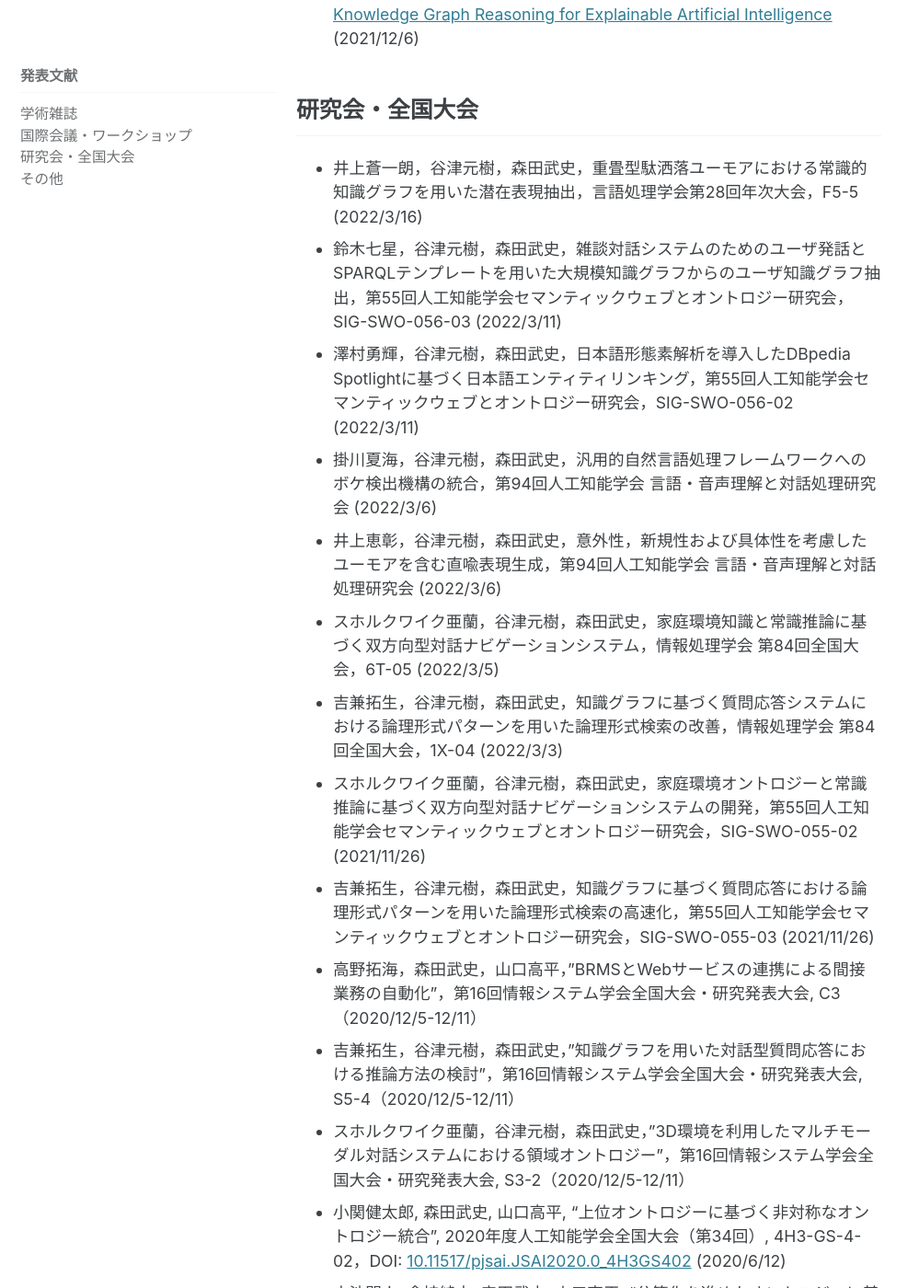
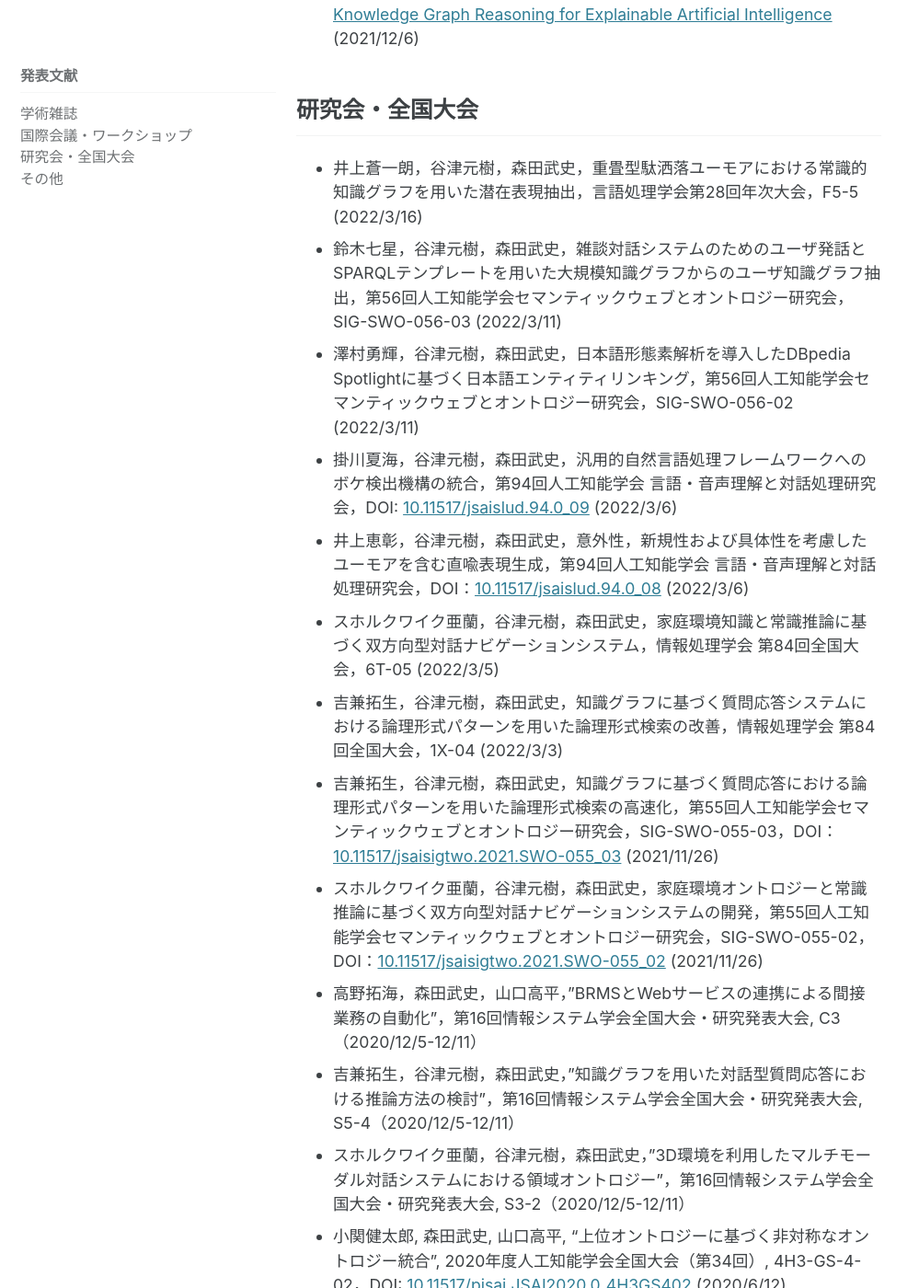
Before and after one commit to ke-lab-it-agu/ke-lab-it-agu.github.io, a Jekyll site: the page built from publications.md, in a window 1280 px wide and 1400 px high, scrolled down 614 px. Shown: the whole window at 92% size, without its empty margins (0-999 px from the left). Built offline with Jekyll 4.4.1, drawn with Linux system fonts in a browser that asks for light colours; cached includes are drawn as plain includes.

Commit message:
update publications

```diff
--- a/publications.md
+++ b/publications.md
@@ -14,14 +14,14 @@ sidebar:
 
 ## 研究会・全国大会
 * 井上蒼一朗，谷津元樹，森田武史，重畳型駄洒落ユーモアにおける常識的知識グラフを用いた潜在表現抽出，言語処理学会第28回年次大会，F5-5 (2022/3/16)
-* 鈴木七星，谷津元樹，森田武史，雑談対話システムのためのユーザ発話とSPARQLテンプレートを用いた大規模知識グラフからのユーザ知識グラフ抽出，第55回人工知能学会セマンティックウェブとオントロジー研究会，SIG-SWO-056-03 (2022/3/11)
-* 澤村勇輝，谷津元樹，森田武史，日本語形態素解析を導入したDBpedia Spotlightに基づく日本語エンティティリンキング，第55回人工知能学会セマンティックウェブとオントロジー研究会，SIG-SWO-056-02 (2022/3/11)
-* 掛川夏海，谷津元樹，森田武史，汎用的自然言語処理フレームワークへのボケ検出機構の統合，第94回人工知能学会 言語・音声理解と対話処理研究会 (2022/3/6)
-* 井上恵彰，谷津元樹，森田武史，意外性，新規性および具体性を考慮したユーモアを含む直喩表現生成，第94回人工知能学会 言語・音声理解と対話処理研究会 (2022/3/6)
+* 鈴木七星，谷津元樹，森田武史，雑談対話システムのためのユーザ発話とSPARQLテンプレートを用いた大規模知識グラフからのユーザ知識グラフ抽出，第56回人工知能学会セマンティックウェブとオントロジー研究会，SIG-SWO-056-03 (2022/3/11)
+* 澤村勇輝，谷津元樹，森田武史，日本語形態素解析を導入したDBpedia Spotlightに基づく日本語エンティティリンキング，第56回人工知能学会セマンティックウェブとオントロジー研究会，SIG-SWO-056-02 (2022/3/11)
+* 掛川夏海，谷津元樹，森田武史，汎用的自然言語処理フレームワークへのボケ検出機構の統合，第94回人工知能学会 言語・音声理解と対話処理研究会，DOI: [10.11517/jsaislud.94.0_09](https://doi.org/10.11517/jsaislud.94.0_09) (2022/3/6)
+* 井上恵彰，谷津元樹，森田武史，意外性，新規性および具体性を考慮したユーモアを含む直喩表現生成，第94回人工知能学会 言語・音声理解と対話処理研究会，DOI：[10.11517/jsaislud.94.0_08](https://doi.org/10.11517/jsaislud.94.0_08) (2022/3/6)
 * スホルクワイク亜蘭，谷津元樹，森田武史，家庭環境知識と常識推論に基づく双方向型対話ナビゲーションシステム，情報処理学会 第84回全国大会，6T-05 (2022/3/5)
 * 吉兼拓生，谷津元樹，森田武史，知識グラフに基づく質問応答システムにおける論理形式パターンを用いた論理形式検索の改善，情報処理学会 第84回全国大会，1X-04 (2022/3/3)
-* スホルクワイク亜蘭，谷津元樹，森田武史，家庭環境オントロジーと常識推論に基づく双方向型対話ナビゲーションシステムの開発，第55回人工知能学会セマンティックウェブとオントロジー研究会，SIG-SWO-055-02 (2021/11/26)
-* 吉兼拓生，谷津元樹，森田武史，知識グラフに基づく質問応答における論理形式パターンを用いた論理形式検索の高速化，第55回人工知能学会セマンティックウェブとオントロジー研究会，SIG-SWO-055-03 (2021/11/26)
+* 吉兼拓生，谷津元樹，森田武史，知識グラフに基づく質問応答における論理形式パターンを用いた論理形式検索の高速化，第55回人工知能学会セマンティックウェブとオントロジー研究会，SIG-SWO-055-03，DOI：[10.11517/jsaisigtwo.2021.SWO-055_03](https://doi.org/10.11517/jsaisigtwo.2021.SWO-055_03) (2021/11/26)
+* スホルクワイク亜蘭，谷津元樹，森田武史，家庭環境オントロジーと常識推論に基づく双方向型対話ナビゲーションシステムの開発，第55回人工知能学会セマンティックウェブとオントロジー研究会，SIG-SWO-055-02，DOI：[10.11517/jsaisigtwo.2021.SWO-055_02](https://doi.org/10.11517/jsaisigtwo.2021.SWO-055_02) (2021/11/26)
 * 高野拓海，森田武史，山口高平，”BRMSとWebサービスの連携による間接業務の自動化”，第16回情報システム学会全国大会・研究発表大会, C3（2020/12/5-12/11）
 * 吉兼拓生，谷津元樹，森田武史，”知識グラフを用いた対話型質問応答における推論方法の検討”，第16回情報システム学会全国大会・研究発表大会, S5-4（2020/12/5-12/11）
 * スホルクワイク亜蘭，谷津元樹，森田武史，”3D環境を利用したマルチモーダル対話システムにおける領域オントロジー”，第16回情報システム学会全国大会・研究発表大会, S3-2（2020/12/5-12/11）
```
